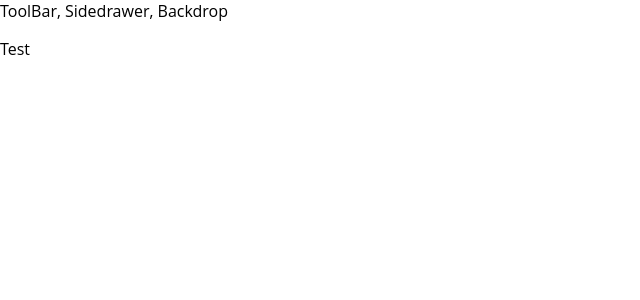
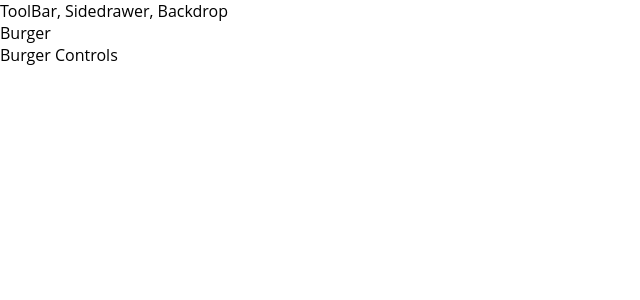
Before and after one commit to d-mui22/Burger-Project, a React (Create React App) app: page / in a window 1280 px wide. Shown: the top 300 px of the page, without its empty margins (0-640 px from the left). Built offline with nearby package versions, Linux system fonts and the light colour scheme.

Commit message:
commiting to run eject

```diff
--- a/src/App.js
+++ b/src/App.js
@@ -1,12 +1,13 @@
 import React, { Component } from 'react';
 import Layout from './components/Layout/Layout'
+import BurgerBuilder from './containers/BurgerBuilder/BurgerBuilder'
 
 class App extends Component {
   render() {
     return (
       <div>
         <Layout>
-          <p>Test</p>
+          <BurgerBuilder/>
         </Layout>
       </div>
     );
--- /dev/null
+++ b/src/containers/BurgerBuilder/BurgerBuilder.js
@@ -0,0 +1,15 @@
+import React, {Component} from 'react'
+import Aux from '../../hoc/Aux'
+
+class BurgerBuilder extends Component {
+  render () {
+    return (
+      <Aux>
+        <div>Burger</div>
+        <div>Burger Controls</div>
+      </Aux>
+    )
+  }
+}
+
+export default BurgerBuilder
```
